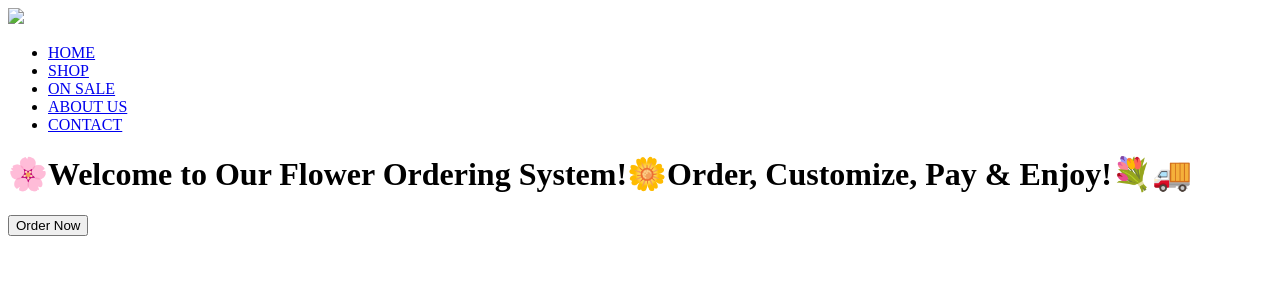
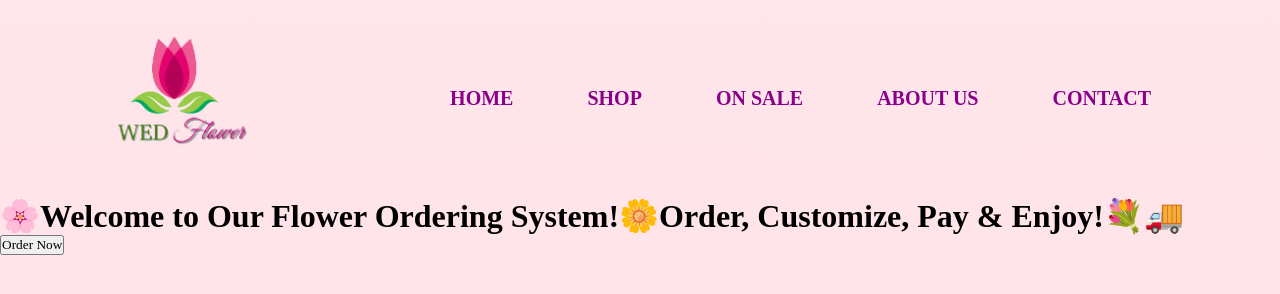
Before and after one commit to Heshani833/Website-With-Video-Background, a plain HTML site: page index.html in a window 1280 px wide. Drawn offline with Linux system fonts and the light colour scheme.

Commit message:
Create basic banner and navbar

```diff
--- a/index.html
+++ b/index.html
@@ -3,12 +3,13 @@
   <head>
     <meta charset="UTF-8" />
     <meta name="viewport" content="width=device-width, initial-scale=1.0" />
+    <link rel="stylesheet" href="style.css" />
     <title>Design website with backgroud video</title>
   </head>
   <body>
     <div class="banner">
       <div class="navbar">
-        <img class="logo" src="logo.png" />
+        <img class="logo" src="images/logo.png" />
         <ul>
           <li><a href="#">HOME</a></li>
           <li><a href="#">SHOP</a></li>
@@ -22,8 +23,8 @@
           🌸Welcome to Our Flower Ordering System!🌼Order, Customize, Pay &
           Enjoy!💐🚚
         </h1>
+        <button type="button">Order Now</button>
       </div>
-      <button type="button">Order Now</button>
     </div>
   </body>
 </html>
--- a/style.css
+++ b/style.css
@@ -0,0 +1,54 @@
+* {
+  margin: 0;
+  padding: 0;
+  font-family: serif;
+  box-sizing: border-box;
+}
+
+.banner {
+  width: 100%;
+  height: 100vh;
+  background-image: linear-gradient(
+    rgba(255, 192, 203, 0.4),
+    rgba(255, 182, 193, 0.4)
+  );
+  background-position: center;
+  background-size: cover;
+}
+
+.navbar {
+  width: 90%;
+  padding: 30px;
+  margin: auto;
+  display: flex;
+  align-items: center;
+  justify-content: space-between;
+}
+.logo {
+  width: 170px;
+  margin-top: -10px;
+  cursor: pointer;
+}
+
+.navbar ul li {
+  list-style: none;
+  display: inline-block;
+  margin: 20px;
+}
+
+.navbar ul li a {
+  text-decoration: none;
+  text-transform: uppercase;
+  color: darkmagenta;
+  font-size: 20px;
+  font-weight: 700;
+  padding: 15px;
+}
+
+li a:hover {
+  background: darkmagenta;
+  transition: 0.5;
+}
+.navbar a:hover {
+  color: white;
+}
```
Also changed, not shown: images/logo.png (added).
